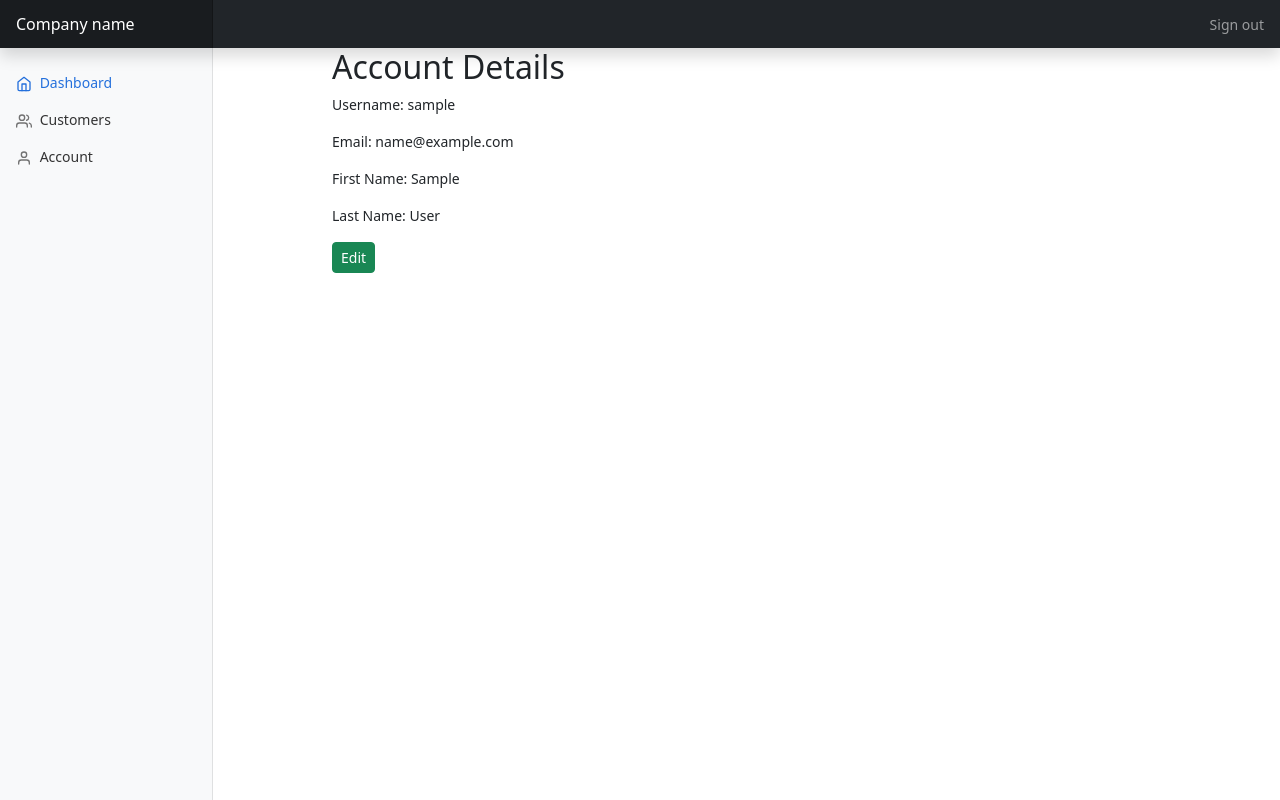
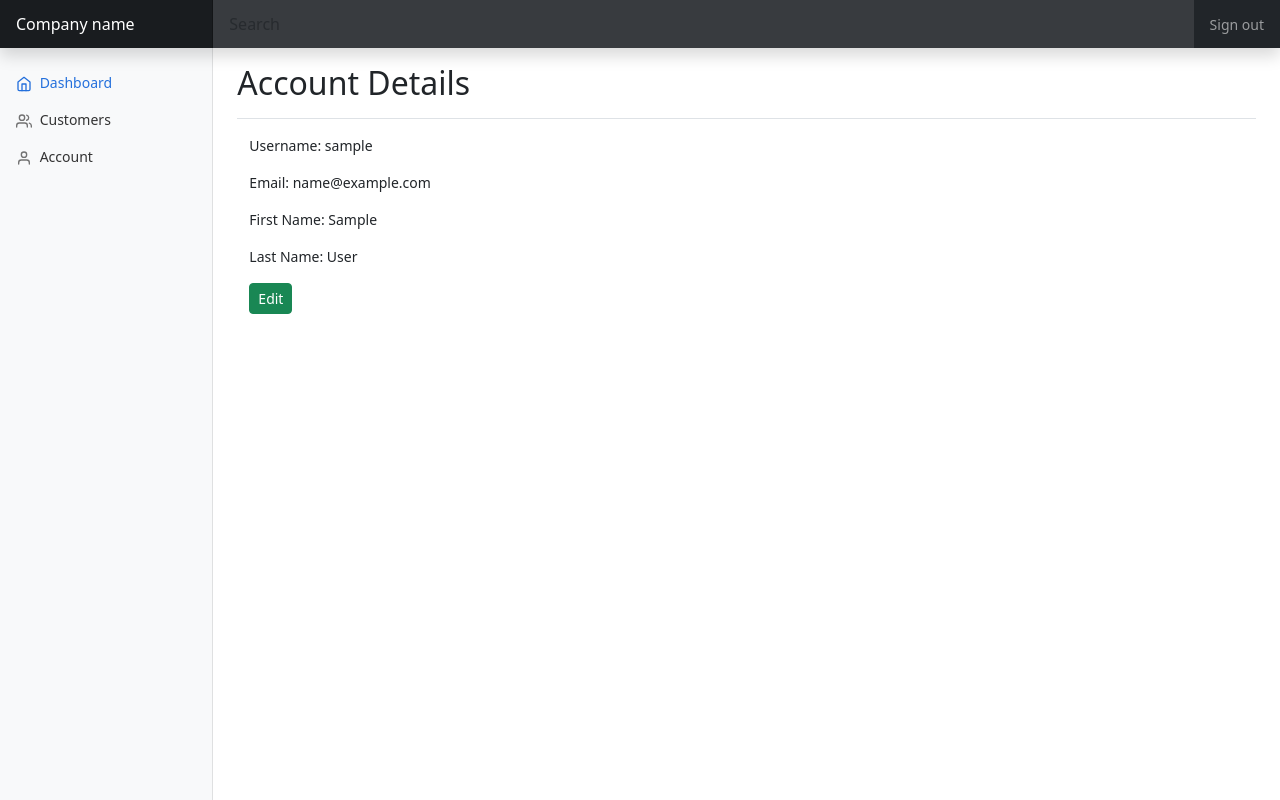
Before and after one commit to SRaflian/Django-CRM, a Django app: page /accounts/account/details/ in a window 1280 px wide. Run offline with Django 5.2, Linux system fonts and the light colour scheme; the visitor is signed in with stand-in values (Sample User, id 1); some libraries are stand-ins or nearby versions.

Commit message:
small fixes

```diff
--- a/templates/auth/details.html
+++ b/templates/auth/details.html
@@ -22,8 +22,22 @@
 {% endblock %}
 
 {% block body_blocks %}
-<div class="col-md-6 offset-md-3 container">
-    <h2>Account Details</h2>
+
+<main class="col-md-9 ms-sm-auto col-lg-10 px-md-4">
+  <div class="d-flex justify-content-between flex-wrap flex-md-nowrap align-items-center pt-3 pb-2 mb-3 border-bottom">
+    <h1 class="h2">Account Details</h1>
+    <!-- <div class="btn-toolbar mb-2 mb-md-0">
+      <div class="btn-group me-2">
+        <button type="button" class="btn btn-sm btn-outline-secondary">Share</button>
+        <button type="button" class="btn btn-sm btn-outline-secondary">Export</button>
+      </div>
+      <button type="button" class="btn btn-sm btn-outline-secondary dropdown-toggle">
+        <span data-feather="calendar"></span>
+        This week
+      </button>
+    </div> -->
+  </div>
+  <div class="container-fluid">
     <p>Username: {{ user.username }}</p>
     <p>Email: {{ user.email }}</p>
     <p>First Name: {{ user.first_name }}</p>
@@ -31,6 +45,10 @@
     <!-- You can add more fields if you've extended the User model -->
     <a href="{% url 'edit_account' %}" class="btn btn-sm btn-success">Edit</a>
 </div>
+
+</main>
+
+
 
 
 <script src="https://cdn.jsdelivr.net/npm/bootstrap@5.0.2/dist/js/bootstrap.bundle.min.js"
@@ -40,4 +58,6 @@
 <script src="https://cdn.jsdelivr.net/npm/chart.js@2.9.4/dist/Chart.min.js"
   integrity="sha384-zNy6FEbO50N+Cg5wap8IKA4M/ZnLJgzc6w2NqACZaK0u0FXfOWRRJOnQtpZun8ha" crossorigin="anonymous"></script>
 <script src="{% static 'js/dashboard.js' %}"></script>
+
+
 {% endblock %}
--- a/templates/customers/record-dashboard.html
+++ b/templates/customers/record-dashboard.html
@@ -36,7 +36,6 @@
       </button> -->
     </div>
   </div>
-
   <canvas class="my-4 w-100" id="myChart" width="900" height="380"></canvas>
 
 </main>
--- a/templates/dashboard-base.html
+++ b/templates/dashboard-base.html
@@ -17,7 +17,7 @@
           data-bs-target="#sidebarMenu" aria-controls="sidebarMenu" aria-expanded="false" aria-label="Toggle navigation">
           <span class="navbar-toggler-icon"></span>
         </button>
-        <!-- <input class="form-control form-control-dark w-100" type="text" placeholder="Search" aria-label="Search"> -->
+        <input class="form-control form-control-dark w-100" type="text" placeholder="Search" aria-label="Search">
         <div class="navbar-nav">
           <div class="nav-item text-nowrap">
             <a class="nav-link px-3" href="{% url 'logout' %}">Sign out</a>
```
